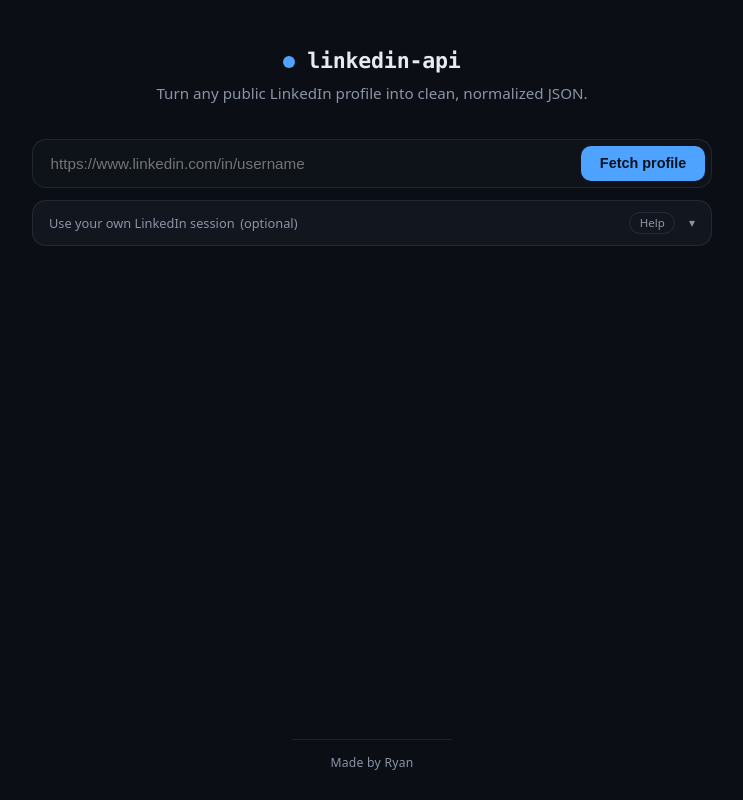
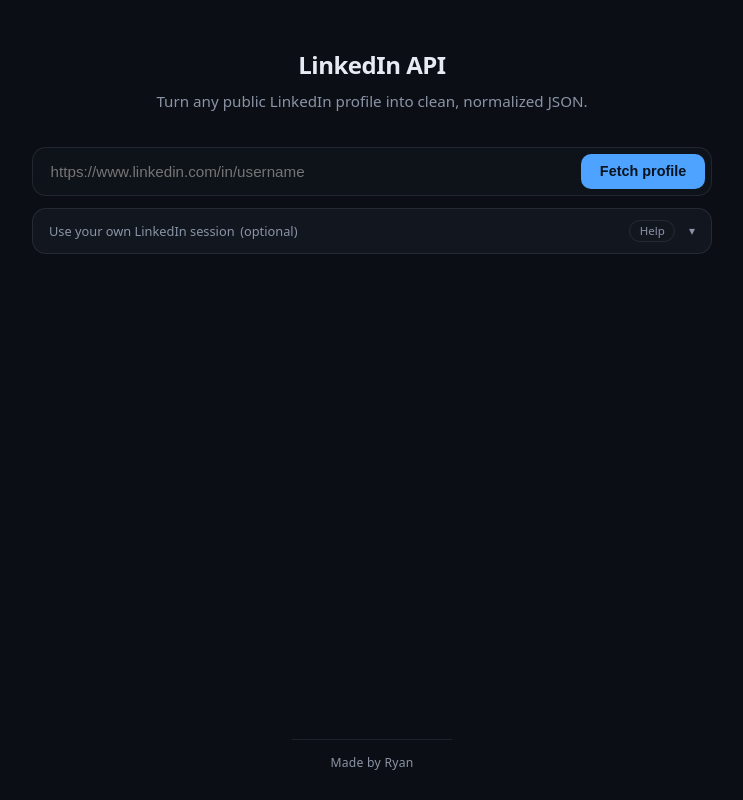
Before and after one commit to RAWx18/linkedin-api, a website built with Vite: page web/index.html in a window 1280 px wide. Shown: the whole page, without its empty margins (268-1011 px from the left). Built offline with nearby package versions, Linux system fonts and the light colour scheme.

Commit message:
feat: update title and header styles for consistency with branding

```diff
--- a/web/index.html
+++ b/web/index.html
@@ -5,12 +5,12 @@
   <head>
     <meta charset="UTF-8" />
     <meta name="viewport" content="width=device-width, initial-scale=1.0" />
-    <title>linkedin-api</title>
+    <title>LinkedIn API</title>
   </head>
   <body>
     <main class="app">
       <header class="masthead">
-        <h1>linkedin-api</h1>
+        <h1>LinkedIn API</h1>
         <p class="tagline">Turn any public LinkedIn profile into clean, normalized JSON.</p>
       </header>
 
--- a/web/src/style.css
+++ b/web/src/style.css
@@ -64,21 +64,9 @@ body {
 
 .masthead h1 {
   margin: 0;
-  font-family: var(--mono);
-  font-size: 1.35rem;
-  font-weight: 600;
-  letter-spacing: -0.01em;
-}
-
-.masthead h1::before {
-  content: "";
-  display: inline-block;
-  width: 0.55em;
-  height: 0.55em;
-  margin-right: 0.55em;
-  border-radius: 50%;
-  background: var(--accent);
-  vertical-align: baseline;
+  font-size: 1.5rem;
+  font-weight: 650;
+  letter-spacing: -0.02em;
 }
 
 .tagline {
```
Also changed, not shown: web/dist/assets/index.css, web/dist/index.html.
